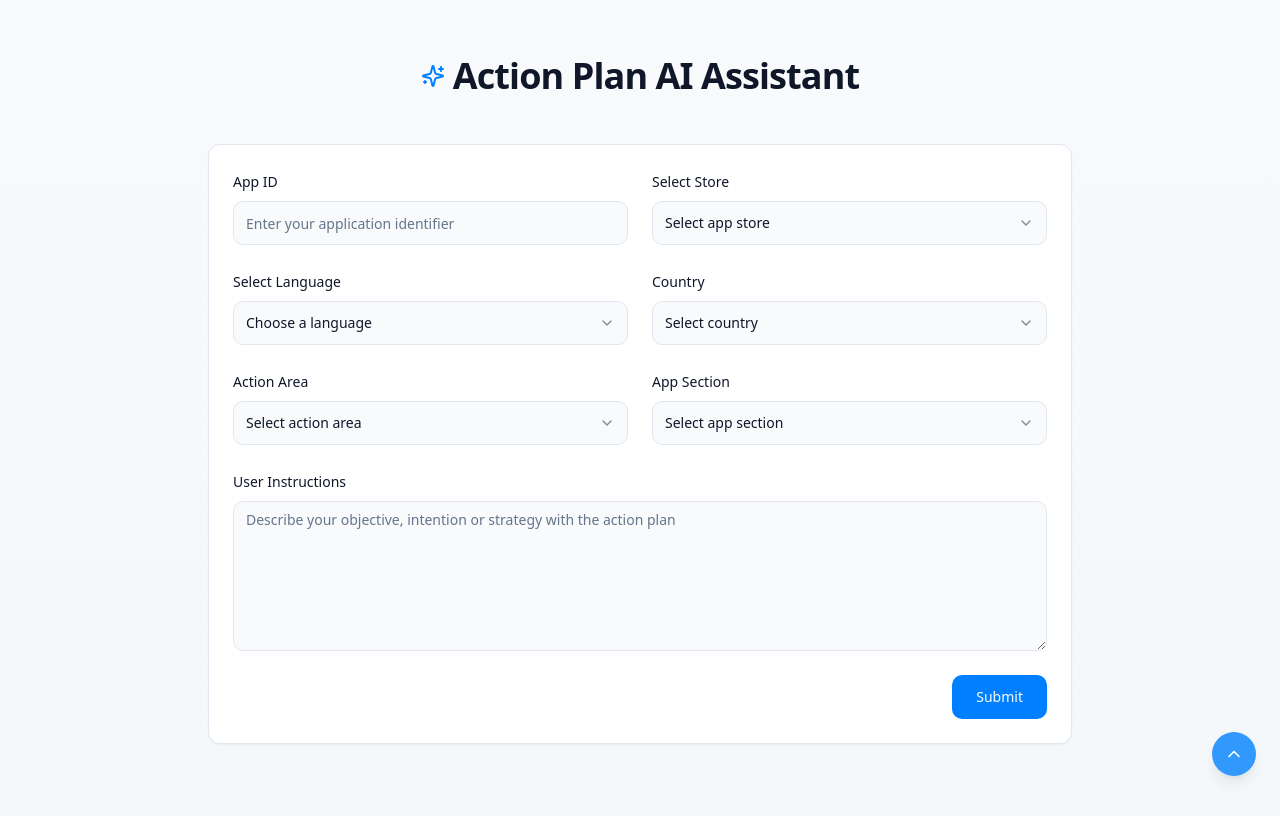
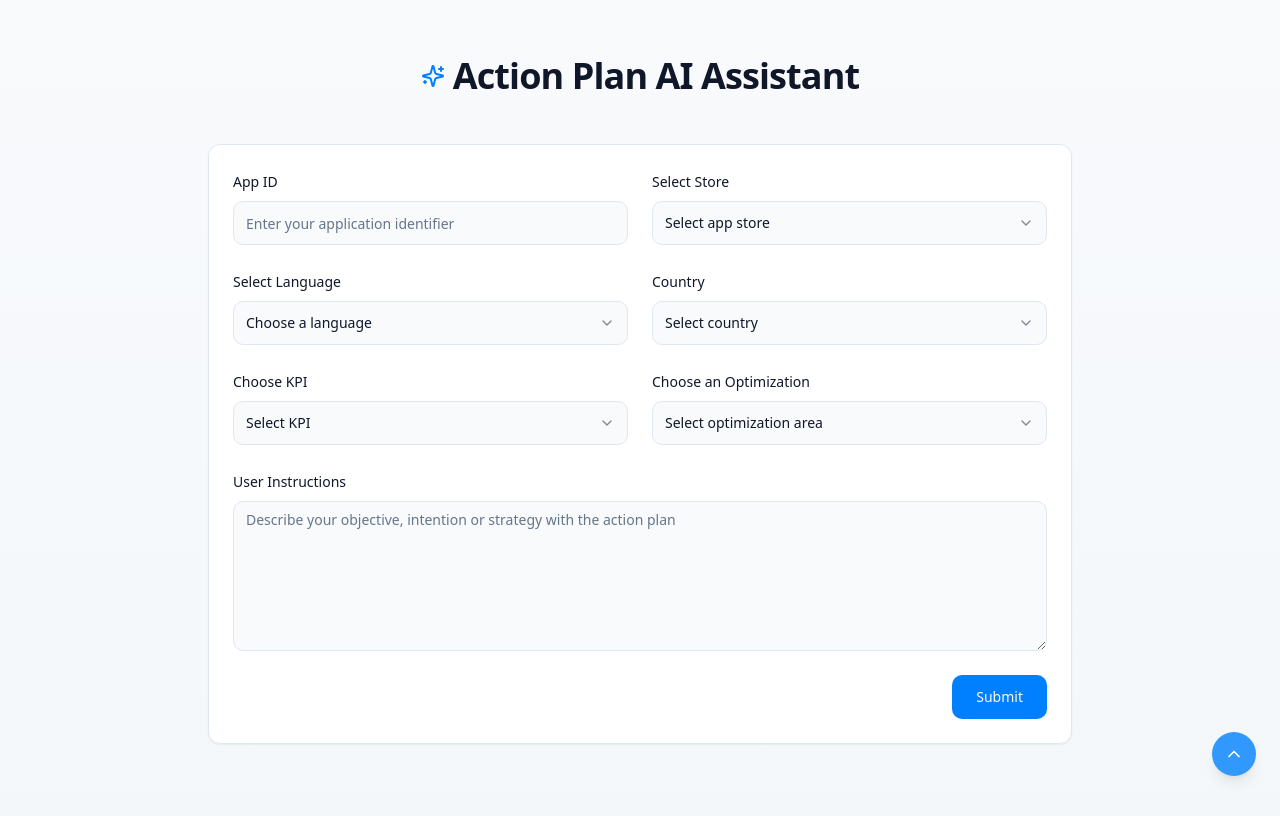
Before and after one commit to matheusfterra/action-plan-ai-assistant, a React (Vite) app: page / in a window 1280 px wide. Built offline with nearby package versions, Linux system fonts and the light colour scheme.

Commit message:
Rename form fields
Renamed "actionArea" to "Choose KPI" and "appSection" to "Choose an Optimization" in the initial form.

```diff
--- a/src/components/InitialForm.tsx
+++ b/src/components/InitialForm.tsx
@@ -44,7 +44,7 @@ const COUNTRIES = [
   { code: "KR", name: "South Korea" }
 ];
 
-const ACTION_AREAS = [
+const KPI_OPTIONS = [
   "Installation Flux (AB Test)",
   "Conversion Rate",
   "Visibility",
@@ -55,7 +55,7 @@ const ACTION_AREAS = [
   "Updates"
 ];
 
-const APP_SECTIONS = [
+const OPTIMIZATION_OPTIONS = [
   "Long description",
   "Title",
   "Promotional text",
@@ -96,11 +96,11 @@ const InitialForm: React.FC<InitialFormProps> = ({ onSubmit, isSubmitting }) =>
     }
 
     if (!formData.actionArea) {
-      newErrors.actionArea = 'Action area is required';
+      newErrors.actionArea = 'KPI selection is required';
     }
 
     if (!formData.appSection) {
-      newErrors.appSection = 'App section is required';
+      newErrors.appSection = 'Optimization selection is required';
     }
 
     if (!formData.instructions.trim()) {
@@ -214,16 +214,16 @@ const InitialForm: React.FC<InitialFormProps> = ({ onSubmit, isSubmitting }) =>
           <div className="grid grid-cols-1 md:grid-cols-2 gap-6">
             <div className="space-y-2 animate-fade-in">
               <Label htmlFor="actionArea" className="text-sm font-medium">
-                Action Area
+                Choose KPI
               </Label>
               <Select value={formData.actionArea} onValueChange={(value) => handleChange(value, 'actionArea')}>
                 <SelectTrigger id="actionArea" className={`h-11 focus-ring ${errors.actionArea ? 'border-destructive' : ''}`}>
-                  <SelectValue placeholder="Select action area" />
+                  <SelectValue placeholder="Select KPI" />
                 </SelectTrigger>
                 <SelectContent>
-                  {ACTION_AREAS.map((area) => (
-                    <SelectItem key={area.replace(/\s+/g, '-').toLowerCase()} value={area}>
-                      {area}
+                  {KPI_OPTIONS.map((kpi) => (
+                    <SelectItem key={kpi.replace(/\s+/g, '-').toLowerCase()} value={kpi}>
+                      {kpi}
                     </SelectItem>
                   ))}
                 </SelectContent>
@@ -233,16 +233,16 @@ const InitialForm: React.FC<InitialFormProps> = ({ onSubmit, isSubmitting }) =>
 
             <div className="space-y-2 animate-fade-in">
               <Label htmlFor="appSection" className="text-sm font-medium">
-                App Section
+                Choose an Optimization
               </Label>
               <Select value={formData.appSection} onValueChange={(value) => handleChange(value, 'appSection')}>
                 <SelectTrigger id="appSection" className={`h-11 focus-ring ${errors.appSection ? 'border-destructive' : ''}`}>
-                  <SelectValue placeholder="Select app section" />
+                  <SelectValue placeholder="Select optimization area" />
                 </SelectTrigger>
                 <SelectContent>
-                  {APP_SECTIONS.map((section) => (
-                    <SelectItem key={section.replace(/\s+/g, '-').toLowerCase()} value={section}>
-                      {section}
+                  {OPTIMIZATION_OPTIONS.map((option) => (
+                    <SelectItem key={option.replace(/\s+/g, '-').toLowerCase()} value={option}>
+                      {option}
                     </SelectItem>
                   ))}
                 </SelectContent>
```
